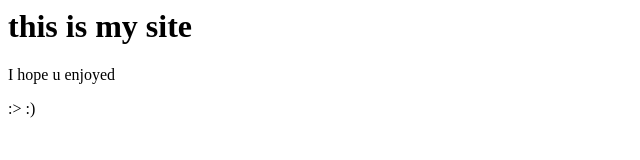
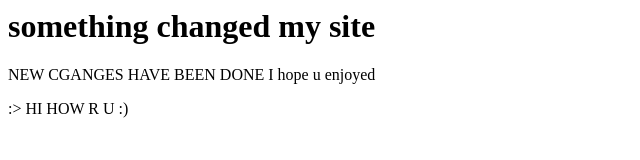
Before and after one commit to Harshakhadke/awesome.repo, a plain HTML site: page index.html in a window 1280 px wide. Shown: the whole page, without its empty margins (0-640 px from the left). Drawn offline with Linux system fonts and the light colour scheme.

Commit message:
changed wecome to hi

```diff
--- a/index.html
+++ b/index.html
@@ -1,6 +1,6 @@
  <html>
 <title>my site</title>
-<h1>this is my site</h1>
-<p> I hope u enjoyed</p>
-<p>:>  :)</p>
+<h1>something changed my site</h1>
+<p> NEW CGANGES HAVE BEEN DONE I hope u enjoyed</p>
+<p>:> HI HOW R U :)</p>
 </html>
```
